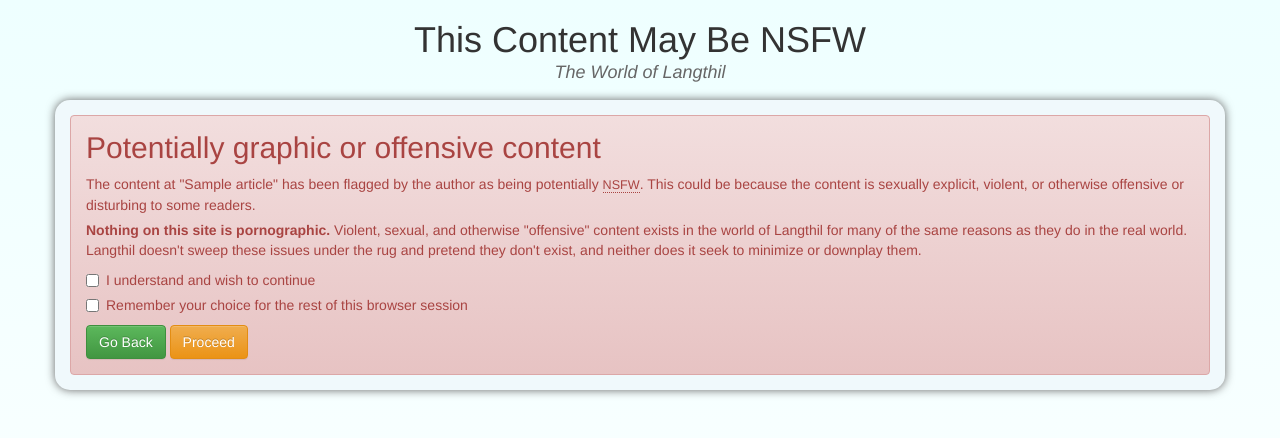
After one commit to Kromey/worldwiki, a Django app: template wiki/templates/wiki/article_nsfw.html in a window 1280 px wide. The commit adds this page. Shown: the top 438 px of the page. Run offline with Django 3.2, Linux system fonts and the light colour scheme; the template is opened without the code that fills it: values that come from a table or form of the project are taken from there, others are empty; tables that the repository leaves empty hold one stand-in row (values such as "Sample post"); parts of the project's set-up code (start-up, migrations or seed data) failed here and were passed over.

Commit message:
Display warning page for NSFW content
Page includes an option to override the block either for the current request or the entire session

```diff
--- a/wiki/static/wiki/wiki.css
+++ b/wiki/static/wiki/wiki.css
@@ -12,6 +12,10 @@ span.subheader {
 	font-weight: 500;
 	font-style: italic;
 	color: #666;
+}
+abbr[title] {
+	text-decoration: none;
+	border-color: inherit;
 }
 
 .content {
@@ -93,6 +97,21 @@ div#article_edited {
 	font-size: 85%;
 }
 
+.article_nsfw {
+	color: #a94442;
+	background-color: #f2dede;
+	padding: 15px;
+	border: 1px solid #dca7a7;
+	border-radius: 4px;
+	background-image: linear-gradient(to bottom,#f2dede 0,#e7c3c3 100%);
+}
+.article_nsfw>p {
+	margin-bottom: 0;
+}
+.article_nsfw>p+p {
+	margin-top: 5px;
+}
+
 a.wikilink.new {
 	/*color: #ba0000;*/
 	text-decoration: none;
--- a/wiki/static/wiki/wiki.js
+++ b/wiki/static/wiki/wiki.js
@@ -7,4 +7,8 @@ $(function() {
 		$('.article_source').slideUp();
 		$('.article_content').slideDown();
 	});
+
+	$('#go-back').click(function() {
+		window.history.back();
+	});
 });
--- /dev/null
+++ b/wiki/templates/wiki/article_nsfw.html
@@ -0,0 +1,56 @@
+{% extends 'base.html' %}
+{% load static %}
+
+{% block title %}This Content May Be NSFW{% endblock %}
+{% block header %}This Content May Be NSFW{% endblock %}
+
+{% block content %}
+<div class="article_content article_nsfw">
+	<h2>Potentially graphic or offensive content</h2>
+
+	<p>
+	The content at "{{ article.title }}" has been flagged by the author
+	as being potentially
+	<abbr title="Not Safe For Work" class="initialism">NSFW</abbr>.
+	This could be because the content is sexually explicit, violent,
+	or otherwise offensive or disturbing to some readers.
+	</p>
+
+	<p>
+	<strong>Nothing on this site is pornographic.</strong> Violent,
+	sexual, and otherwise "offensive" content exists in the world of
+	Langthil for many of the same reasons as they do in the real
+	world. Langthil doesn't sweep these issues under the rug and
+	pretend they don't exist, and neither does it seek to minimize or
+	downplay them.
+	</p>
+
+	<p>
+	<form method="post">
+		<div class="checkbox">
+			<label>
+				<input type="checkbox" name="show-me" value="true">
+				I understand and wish to continue
+			</label>
+		</div>
+		<div class="checkbox">
+			<label>
+				<input type="checkbox" name="remember" value="true">
+				Remember your choice for the rest of this browser session
+			</label>
+		</div>
+		{% csrf_token %}
+		<button type="button" class="btn btn-success" id="go-back">Go Back</button>
+		<button type="submit" class="btn btn-warning" id="forward">Proceed</button>
+	</form>
+	</p>
+</div>
+{% endblock content %}
+
+{% block styles %}
+<link href="{% static 'wiki/wiki.css' %}" rel="stylesheet">
+{% endblock %}
+
+{% block scripts %}
+<script src="{% static 'wiki/wiki.js' %}"></script>
+{% endblock %}
```
Also changed, not shown: wiki/views.py (+23 -0 lines).
